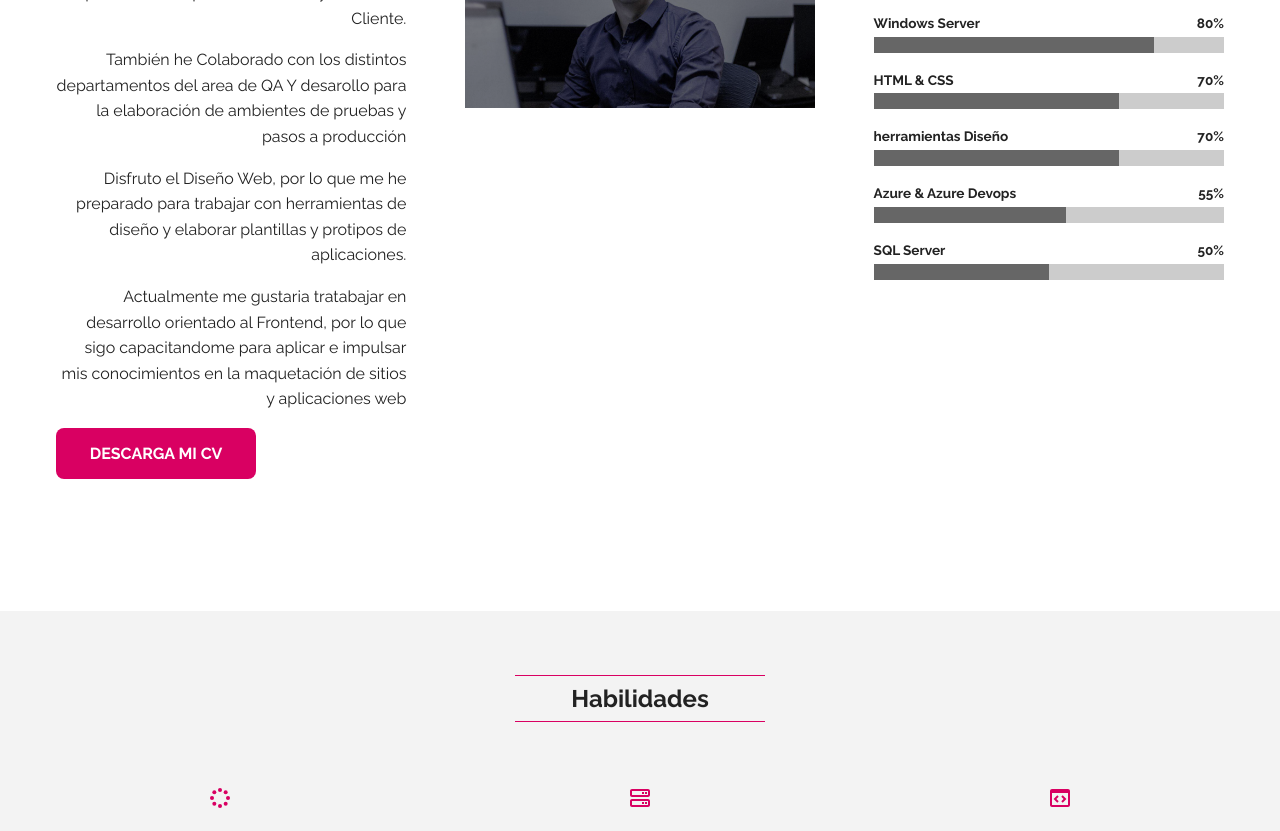
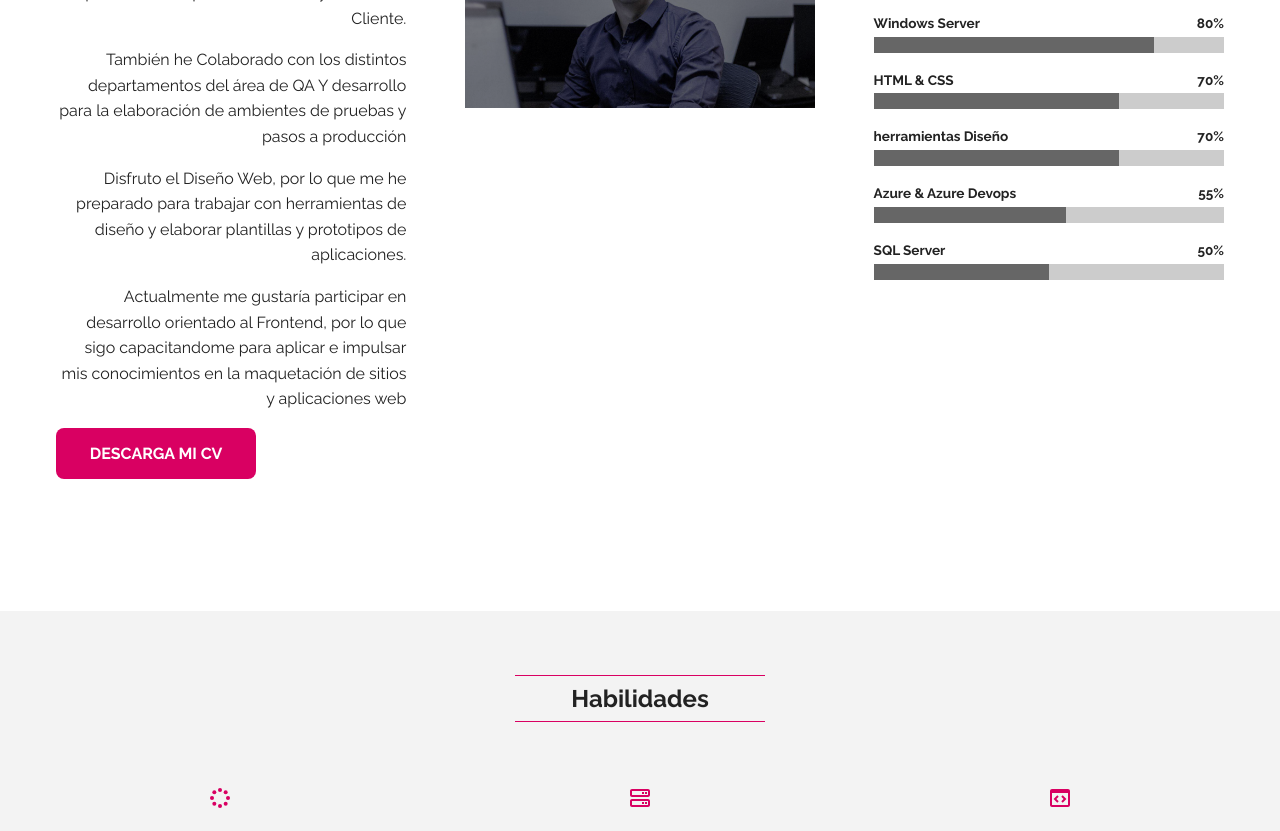
Before and after one commit to Josmirj/portafolio-cv, a plain HTML site: page portafolio-cv/index.html in a window 1280 px wide. Shown: the part 1042-1873 px from the top of the page. Drawn offline with Linux system fonts and the light colour scheme.

Commit message:
Subiendo index  website portafolio-cv

```diff
--- a/portafolio-cv/index.html
+++ b/portafolio-cv/index.html
@@ -60,10 +60,9 @@
        <h5>Tecnólogo en Computación</h5>
      </aside>
      <p>Experiencia	en	Operaciones de TI y	Servicio	al	Cliente.</p>
-     <p>También he Colaborado con los distintos departamentos del area de QA Y desarollo para la elaboración de ambientes de pruebas y pasos a producción</p>
-     <p>Disfruto el Diseño Web, por lo que me he preparado para trabajar  con herramientas de diseño y elaborar plantillas y protipos de aplicaciones.  </p>
-     <p>Actualmente me gustaria tratabajar en desarrollo orientado al Frontend,
-        por lo que sigo capacitandome para aplicar e impulsar mis conocimientos en la maquetación de sitios y aplicaciones web </p>
+     <p>También he Colaborado con los distintos departamentos del área de QA Y desarrollo para la elaboración de ambientes de pruebas y pasos a producción</p>
+     <p>Disfruto el Diseño Web, por lo que me he preparado para trabajar con herramientas de diseño y elaborar plantillas y prototipos de aplicaciones.</p>
+     <p>Actualmente me gustaría participar en desarrollo orientado al Frontend, por lo que sigo capacitandome para aplicar e impulsar mis conocimientos en la maquetación de sitios y aplicaciones web</p>
     <div class="text-center text-lg-left">
       <a class=btn href="#" target="_blank" rel="noopener">DESCARGA MI CV</a>
     </div>
```
Also changed, not shown: 2 other files.
